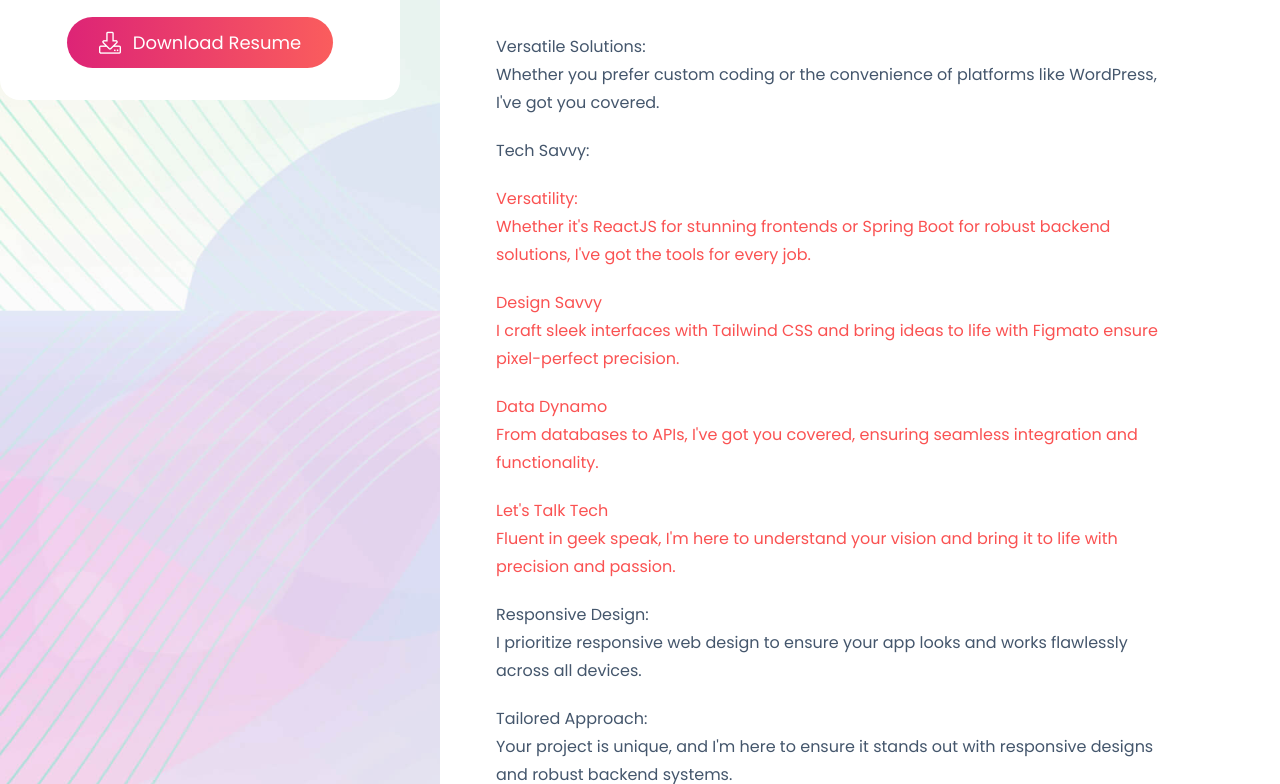
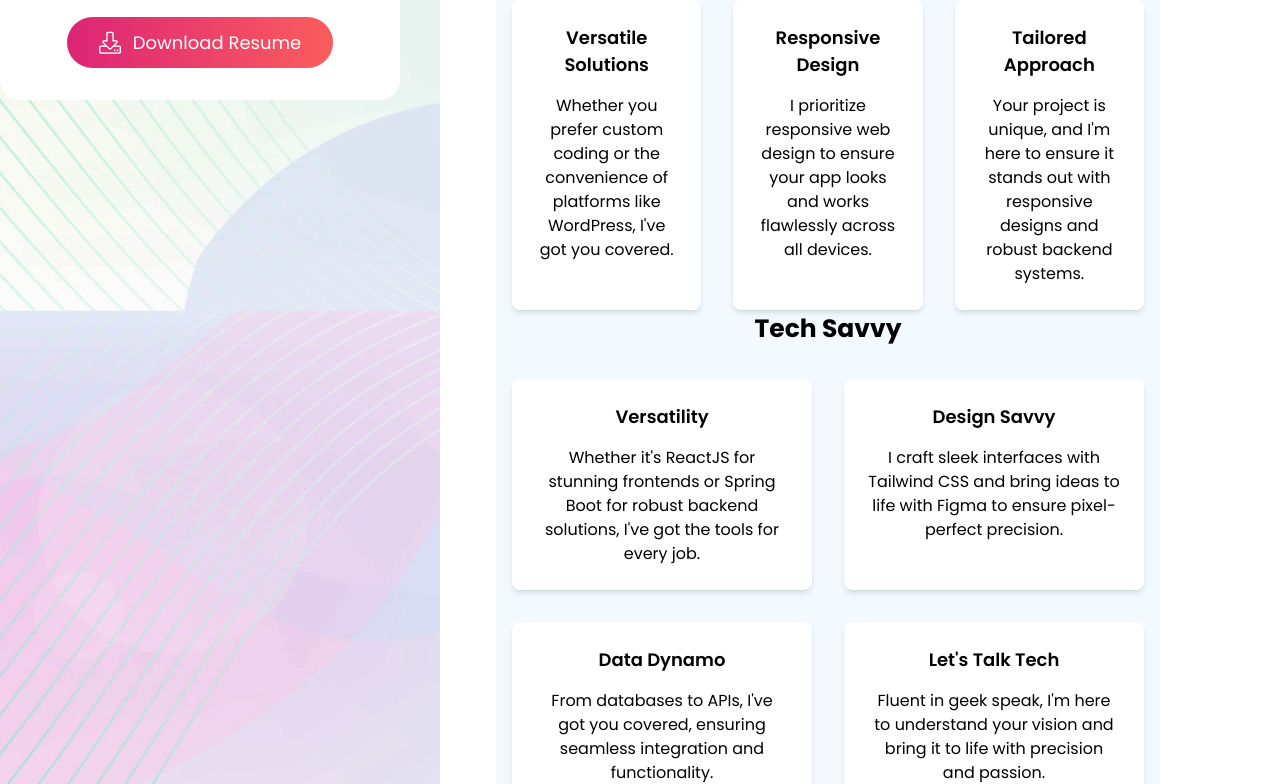
Before and after one commit to NikhilPathaniaa/Portfolio, a React (Create React App) app in the folder portfolio-front/: page / in a window 1280 px wide. Shown: the part 816-1600 px from the top of the page. Built offline with nearby package versions, Linux system fonts and the light colour scheme.

Commit message:
so many commit

```diff
--- a/portfolio-front/src/AboutMe/MainContent.jsx
+++ b/portfolio-front/src/AboutMe/MainContent.jsx
@@ -1,34 +1,55 @@
-import React from 'react'
-import WhyMe from './WhyMe'
+import React, { useEffect, useState } from "react";
+import WhyMe from "./WhyMe";
+import { Link } from "react-router-dom";
 
 const MainContent = () => {
+  const [scrollDirection, setScrollDirection] = useState("vertical");
+
+  useEffect(() => {
+    const handleScroll = () => {
+      const whyMeComponent = document.getElementById("why-me");
+      if (whyMeComponent) {
+        const rect = whyMeComponent.getBoundingClientRect();
+        if (rect.top < window.innerHeight && rect.bottom > 0) {
+          setScrollDirection("horizontal");
+        } else {
+          setScrollDirection("vertical");
+        }
+      }
+    };
+
+    window.addEventListener("scroll", handleScroll);
+    return () => {
+      window.removeEventListener("scroll", handleScroll);
+    };
+  }, []);
+
   return (
     <div className="lg:grid grid-cols-12 md:gap-10 pt-4 md:pt-[30px] items-center hidden">
       <div className="col-span-12 space-y-2.5">
         <div className="lg:mr-16">
           <p className="text-[#44566c] dark:text-color-910 leading-7">
-
-                                    Hey there! I'm <span className='text-[#FA5252]'>Nikhil Pathania</span>, your web magician here to make your online dreams a reality.
-                                    I specialize in crafting stunning websites and web applications tailored to your unique needs.
-
+            Hey there! I'm <span className="text-[#FA5252]">Nikhil Pathania</span>, your web magician here to make your online dreams a reality. I specialize in crafting stunning websites and web applications tailored to your unique needs.
           </p>
-                                    <WhyMe/>
+          <div className={scrollDirection === "horizontal" ? "overflow-x-auto" : ""}>
+            <WhyMe id="why-me" />
+          </div>
 
           <h3 className="text-[35px] dark:text-white font-bold font-robotoSlab pt-5 pb-5"> Let's Connect! </h3>
-                                    <div className='flex items-center'>
+          <div className="flex items-center">
             <p className="text-[#44566c] leading-7 mt-2.5 dark:text-color-910">
-                                        Ready to elevate your online presence? <br/>
-                                        Let's chat and turn your ideas into reality.  <br/>
+              Ready to elevate your online presence? <br />
+              Let's chat and turn your ideas into reality. <br />
               Hit me up and let's make digital dreams happen.
             </p>
-                                        <button className="dowanload-btn">Get in Touch </button>
-                                    </div>
-
-                                </div>
-                                <div></div>
+            <Link to="/Contact" className="dowanload-btn">
+              Get in Touch
+            </Link>
           </div>
         </div>
-  )
-}
+      </div>
+    </div>
+  );
+};
 
-export default MainContent
+export default MainContent;
--- a/portfolio-front/src/AboutMe/WhyMe.jsx
+++ b/portfolio-front/src/AboutMe/WhyMe.jsx
@@ -1,38 +1,49 @@
-import React from 'react'
+import React from "react";
 
 const WhyMe = () => {
   return (
-    <div>
-        <h3 className="text-[35px] dark:text-white font-bold font-robotoSlab pt-5 pb-5"> Why Me? </h3>
-            <p className="text-[#44566c] leading-7 mt-2.5 dark:text-color-910">
-                <ul>
-                    <li className='flex'> Versatile Solutions:</li>
-                    Whether you prefer custom coding or the convenience of platforms like WordPress, I've got you covered.
+    <div className="bg-[#f3faff] dark:bg-transparent relative">
+      <div className="container px-4 py-8 mx-auto text-center">
+        <h2 className="text-4xl font-bold text-gray-900 mb-8">Why Choose Me?</h2>
+        <div className="grid gap-8 md:grid-cols-2 lg:grid-cols-3">
+          <div className="bg-white rounded-lg shadow-md p-6">
+            <h3 className="text-lg font-semibold text-red-500 mb-4">Versatile Solutions</h3>
+            <p className="text-gray-700">Whether you prefer custom coding or the convenience of platforms like WordPress, I've got you covered.</p>
+          </div>
 
-                    <li className='pt-5'> Tech Savvy:</li>
-                        <ul className='b-5 text-[#FA5252]'>
-                            <li className='pt-5'>Versatility:</li>
-                            Whether it's ReactJS for stunning frontends or Spring Boot for robust backend solutions, I've got the tools for every job.
-                            <li className='pt-5'>Design Savvy</li>
-                            I craft sleek interfaces with Tailwind CSS and bring ideas to life with Figmato ensure pixel-perfect precision.
-                            <li className='pt-5'>Data Dynamo</li>
-                            From databases to APIs, I've got you covered, ensuring seamless integration and functionality.
-                            <li className='pt-5'>Let's Talk Tech</li>
-                            Fluent in geek speak, I'm here to understand your vision and bring it to life with precision and passion.
-                        </ul>
+          <div className="bg-white rounded-lg shadow-md p-6">
+            <h3 className="text-lg font-semibold text-red-500 mb-4">Responsive Design</h3>
+            <p className="text-gray-700">I prioritize responsive web design to ensure your app looks and works flawlessly across all devices.</p>
+          </div>
+          <div className="bg-white rounded-lg shadow-md p-6">
+            <h3 className="text-lg font-semibold text-red-500 mb-4">Tailored Approach</h3>
+            <p className="text-gray-700">Your project is unique, and I'm here to ensure it stands out with responsive designs and robust backend systems.</p>
+          </div>
+        </div>
+      </div>
+      <div className="container px-4 py-8 mx-auto text-center">
+        <h2 className="text-4xl font-bold text-gray-900 mb-8">Tech Savvy</h2>
+        <div className="grid grid-cols-1 md:grid-cols-2 gap-8">
+          <div className="bg-white rounded-lg shadow-md p-6 transition-transform hover:-translate-y-1">
+            <h3 className="text-lg font-semibold text-red-500 mb-4">Versatility</h3>
+            <p className="text-gray-700">Whether it's ReactJS for stunning frontends or Spring Boot for robust backend solutions, I've got the tools for every job.</p>
+          </div>
+          <div className="bg-white rounded-lg shadow-md p-6 transition-transform hover:-translate-y-1">
+            <h3 className="text-lg font-semibold text-red-500 mb-4">Design Savvy</h3>
+            <p className="text-gray-700">I craft sleek interfaces with Tailwind CSS and bring ideas to life with Figma to ensure pixel-perfect precision.</p>
+          </div>
+          <div className="bg-white rounded-lg shadow-md p-6 transition-transform hover:-translate-y-1">
+            <h3 className="text-lg font-semibold text-red-500 mb-4">Data Dynamo</h3>
+            <p className="text-gray-700">From databases to APIs, I've got you covered, ensuring seamless integration and functionality.</p>
+          </div>
+          <div className="bg-white rounded-lg shadow-md p-6 transition-transform hover:-translate-y-1">
+            <h3 className="text-lg font-semibold text-red-500 mb-4">Let's Talk Tech</h3>
+            <p className="text-gray-700">Fluent in geek speak, I'm here to understand your vision and bring it to life with precision and passion.</p>
+          </div>
+        </div>
+      </div>
+    </div>
+  );
+};
 
-                    <li className='pt-5'>Responsive Design: </li>
-                    I prioritize responsive web design to ensure your app looks and works flawlessly across all devices.
-
-                    <li className='pt-5'>Tailored Approach:</li>
-                    Your project is unique, and I'm here to ensure it stands out with responsive designs and robust backend systems.
-
-                    <li className='pt-5'>Communication is Key:</li>
-                    I value collaboration and transparent communication to bring your vision to life.
-                </ul>
-            </p>
-    </div>
-  )
-}
-
-export default WhyMe
+export default WhyMe;
--- a/portfolio-front/src/App.js
+++ b/portfolio-front/src/App.js
@@ -42,7 +42,7 @@ function App() {
 
                 <Footer />
                 {/* <Error404/> */}
-                <SliderPost />
+                {/* <SliderPost /> */}
               </div>
             </div>
           </div>
```
Also changed, not shown: portfolio-front/src/portfilo/PopUp1.jsx (+39 -46 lines). Lines whose indentation alone changed are shown as unchanged.
